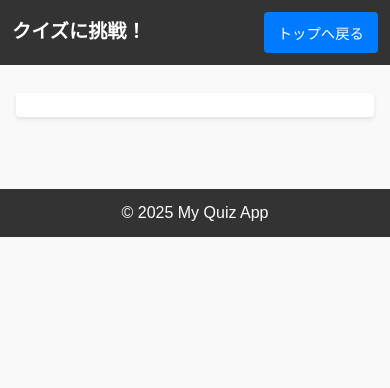
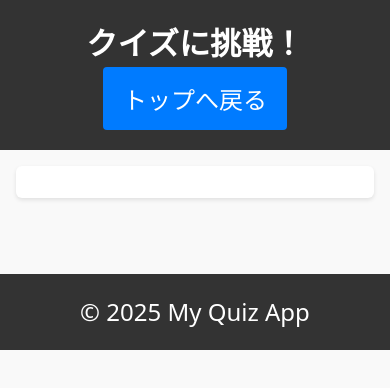
Before and after one commit to hondasan/quiz, a plain HTML site: page quiz.html in a window 390 px wide. Drawn offline with Linux system fonts and the light colour scheme; no server answers.

Commit message:
Add files via upload

```diff
--- a/assets/css/style.css
+++ b/assets/css/style.css
@@ -1,4 +1,4 @@
-/* 全体リセット */
+/* ベースリセット */
 * {
   box-sizing: border-box;
   margin: 0;
@@ -6,100 +6,78 @@
 }
 
 body {
-  font-family: sans-serif, "Hiragino Kaku Gothic ProN", Meiryo, "Helvetica Neue", Arial;
+  font-family: system-ui, sans-serif;
   line-height: 1.5;
   background: #f9f9f9;
   color: #333;
   margin: 0;
   padding: 0;
+  /* PCでも読みやすいように基本フォントサイズを大きめに(20px) */
+  font-size: 20px;
 }
 
-/* ヘッダー・フッター */
 header, footer {
   background: #333;
   color: #fff;
-  padding: 12px;
+  padding: 20px;
   text-align: center;
-}
-
-header.quiz-header {
-  display: flex;
-  justify-content: space-between;
-  align-items: center;
 }
 
 h1 {
   margin: 0;
-  font-size: 1.5rem;
+  font-size: 1.4em; /* 親の20pxを基準に拡大 */
 }
 
 .container {
   max-width: 600px;
-  margin: 16px auto;
-  padding: 0 16px;
+  margin: 20px auto;
+  padding: 0 20px;
 }
 
-.settings {
+/* ボックスの基本デザイン */
+.settings, .question-container, .result-container {
   background: #fff;
-  padding: 16px;
-  border-radius: 4px;
-  margin-top: 16px;
+  padding: 20px;
+  border-radius: 6px;
+  margin-top: 20px;
   box-shadow: 0 2px 4px rgba(0,0,0,0.1);
 }
 
 .settings h2 {
   margin-bottom: 16px;
-  font-size: 1.2rem;
+  font-size: 1.2em;
 }
 
 .form-group {
   margin-bottom: 16px;
 }
 
-select, input[type="checkbox"] {
-  margin-left: 8px;
-}
-
 .btn {
   display: inline-block;
   background: #007BFF;
   color: #fff;
-  padding: 12px 16px;
+  padding: 14px 24px;
   border-radius: 4px;
   text-decoration: none;
   border: none;
   cursor: pointer;
-  font-size: 1rem;
-  margin: 8px 0;
+  font-size: 1em; /* 1em => 20px */
 }
 
 .btn:hover {
   background: #0056b3;
 }
 
-.small-btn {
-  padding: 6px 10px;
-  font-size: 0.9rem;
-  margin: 0;
-}
-
-/* クイズ関連 */
+/* 進捗やタイマーの表示 */
 .progress, .timer {
-  font-size: 1.2rem;
-  margin-bottom: 12px;
-}
-
-.question-container {
-  background: #fff;
-  padding: 16px;
-  border-radius: 4px;
-  box-shadow: 0 2px 4px rgba(0,0,0,0.1);
+  font-size: 1.1em;
+  margin-bottom: 16px;
 }
 
 .question-text {
   font-weight: bold;
   margin-bottom: 16px;
-  font-size: 1.1rem;
+  font-size: 1.1em;
 }
 
 .choices {
@@ -109,7 +87,7 @@ select, input[type="checkbox"] {
 }
 
 .choices li {
-  margin-bottom: 8px;
+  margin-bottom: 12px;
 }
 
 .choice-btn {
@@ -120,7 +98,7 @@ select, input[type="checkbox"] {
   padding: 12px;
   border-radius: 4px;
   cursor: pointer;
-  font-size: 1rem;
+  font-size: 1em;
 }
 
 .choice-btn:hover {
@@ -128,50 +106,64 @@ select, input[type="checkbox"] {
 }
 
 .feedback-area {
-  margin-top: 16px;
-  min-height: 40px; /* 解説などを表示するスペース確保 */
+  margin-top: 20px;
+  min-height: 40px;
+  line-height: 1.4;
   text-align: center;
   font-weight: bold;
+  font-size: 1.1em;
 }
 
 .explanation-container {
-  background: #fafafa;
-  border-left: 4px solid #007BFF;
-  padding: 12px;
-  margin-top: 16px;
+  margin-top: 20px;
+  background: #f1f1f1;
+  padding: 16px;
   border-radius: 4px;
 }
 
-/* 結果画面 */
-.result-container {
-  background: #fff;
-  padding: 16px;
-  margin-top: 16px;
-  border-radius: 4px;
-  box-shadow: 0 2px 4px rgba(0,0,0,0.1);
+/* 途中でトップに戻るボタン */
+.back-to-top {
+  margin-top: 8px;
 }
 
-/* レスポンシブ (スマホ向け) */
+/* ランキングなど */
+.result-container h2 {
+  margin-top: 16px;
+}
+
+/* スマホ(縦持ち) でのレイアウト調整: 幅480px以下 */
 @media (max-width: 480px) {
+  /* フォントをさらに大きく(24px) */
   body {
-    font-size: 16px; /* 少し大きめに */
+    font-size: 24px;
   }
+
+  h1 {
+    font-size: 1.3em; /* 24px基準で約31px */
+  }
+
+  .btn {
+    font-size: 1em; /* 相対的に24px */
+    padding: 14px 20px;
+  }
+
+  .question-text, .feedback-area, .progress, .timer {
+    font-size: 1.0em; /* 相対的に24px */
+  }
+
+  .choice-btn {
+    font-size: 1.0em;
+    padding: 14px;
+  }
+
+  /* Container 周りの余白を少し狭く */
   .container {
-    margin: 8px;
-    padding: 8px;
+    margin: 16px auto;
+    padding: 0 16px;
   }
+
   .settings, .question-container, .result-container {
-    padding: 12px;
-  }
-  h1 {
-    font-size: 1.2rem;
-  }
-  .btn {
-    font-size: 0.9rem;
-    padding: 10px 14px;
-  }
-  .choice-btn {
-    font-size: 0.9rem;
-    padding: 10px;
+    padding: 16px;
+    margin-top: 16px;
   }
 }
--- a/quiz.html
+++ b/quiz.html
@@ -3,6 +3,7 @@
 <head>
   <meta charset="UTF-8">
   <title>クイズアプリ - クイズ中</title>
+  <meta name="viewport" content="width=device-width, initial-scale=1.0">
   <link rel="stylesheet" href="assets/css/style.css">
 </head>
 <body>
```
Also changed, not shown: index.html (+1 -0 lines), result.html (+1 -0 lines).
